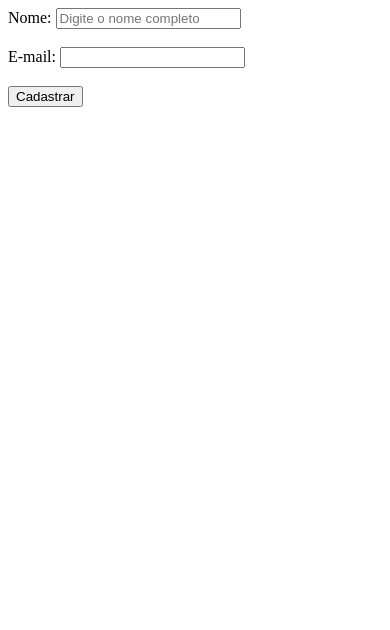
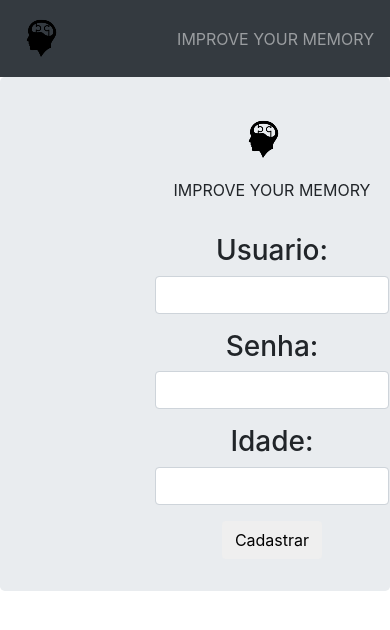
Before and after one commit to giazzi53/Improve-your-memory, a PHP site: page /aula/cadastro.php in a window 390 px wide. Shown: the top 630 px of the page. Run offline with PHP 8.4, Linux system fonts and the light colour scheme.

Commit message:
Adicionando cadastro.php e alterando os tamanhos das novas imagens

```diff
--- a/cadastro.php
+++ b/cadastro.php
@@ -3,12 +3,62 @@
 <html>
     <head>
         <title> Cadastro</title>
+        <meta charset="utf-8">
+        <link rel="stylesheet" type="text/css" href="css/style.css">
+        <link rel="stylesheet" type="text/css" href="util.css">
+        <script type="text/javascript" src="js/konami_code.js"></script>
+        <meta name="viewport" content="width=device-width, initial-scale=1">
+        <link rel="icon" type="image/png" href="img/logo.png">
+        <link rel="stylesheet" href="https://stackpath.bootstrapcdn.com/bootstrap/4.1.3/css/bootstrap.min.css" integrity="sha384-MCw98/SFnGE8fJT3GXwEOngsV7Zt27NXFoaoApmYm81iuXoPkFOJwJ8ERdknLPMO" crossorigin="anonymous">
+        <script src="https://stackpath.bootstrapcdn.com/bootstrap/4.1.3/js/bootstrap.min.js" integrity="sha384-ChfqqxuZUCnJSK3+MXmPNIyE6ZbWh2IMqE241rYiqJxyMiZ6OW/JmZQ5stwEULTy" crossorigin="anonymous"></script>
+        <script src="https://code.jquery.com/jquery-3.3.1.slim.min.js" integrity="sha384-q8i/X+965DzO0rT7abK41JStQIAqVgRVzpbzo5smXKp4YfRvH+8abtTE1Pi6jizo" crossorigin="anonymous"></script>
+        <script src="https://cdnjs.cloudflare.com/ajax/libs/popper.js/1.14.3/umd/popper.min.js" integrity="sha384-ZMP7rVo3mIykV+2+9J3UJ46jBk0WLaUAdn689aCwoqbBJiSnjAK/l8WvCWPIPm49" crossorigin="anonymous"></script>
+        <meta name="description" content="Exercite sua memória e previna-se contra o Alzheimer e outras doenças degenerativas">
     </head>
     </body>
-        <form method="POST" action="processa_cad_usuario.php">
-            Nome: <input type="text" name="txt_nome_usuario" placeholder="Digite o nome completo"><br><br>
-            E-mail: <input type="email" name="txt_email_usuario"><br><br>
-            <input type="submit" value="Cadastrar">
+         <nav class="navbar navbar-expand-md bg-dark navbar-dark pagination-centered">
+            <!-- Brand -->
+            <a class="navbar-brand" href="index.html"><img src="img/logo.png"></a>
+            <ul class="navbar-nav ml-auto">
+                <li class="nav-item">
+                    <span class="nav-link" href="#">IMPROVE YOUR MEMORY</span>
+                </li>
+            </ul>
+            <!-- Navbar links -->
+            <div class="collapse navbar-collapse" id="collapsibleNavbar">
+
+                <ul class="navbar-nav ml-auto">
+                    <li class="nav-item">
+                        <a href="painel.php" class="nav-link">Home</a>
+                    </li>
+                </ul>
+            </div>
+        </nav>
+
+    <div class="jumbotron" >
+        <div class="row login">
+            <div class="pagination-centered">
+            <form action="/action_page.php">
+            <a class="navbar-brand" href="#"><img src="img/logo.png"></a>
+                     <ul class="navbar-nav ml-auto">
+                        <li class="nav-item">
+                          <span class="nav-link" href="#">IMPROVE YOUR MEMORY</span>
+                        </li>
+                      </ul>
+              <br>
+              <div class="form-group">
+                <h3 for="login" class="">Usuario:</h3><input type="text" class="form-control" id="login">
+              </div>
+              <div class="form-group">
+                <h3 for="pwd">Senha:</h3><input type="password" class="form-control" id="pwd">
+              </div>
+              <div class="form-group">
+                <h3 for="email" class="">Idade:</h3><input type="text" class="form-control" id="idade">
+              </div>
+              <button type="submit" class="btn btn-default">Cadastrar</button>
         </form>
+        </div>
+    </div>
+    </div>
     </body>
 </html>
```
Also changed, not shown: cadastro.html (+4 -10 lines), jogo.html (+38 -0 lines), jogo.php (+17 -27 lines), images/14bis.jpg, images/cafu-2002.jpg, images/torres-gemeas.jpg.
